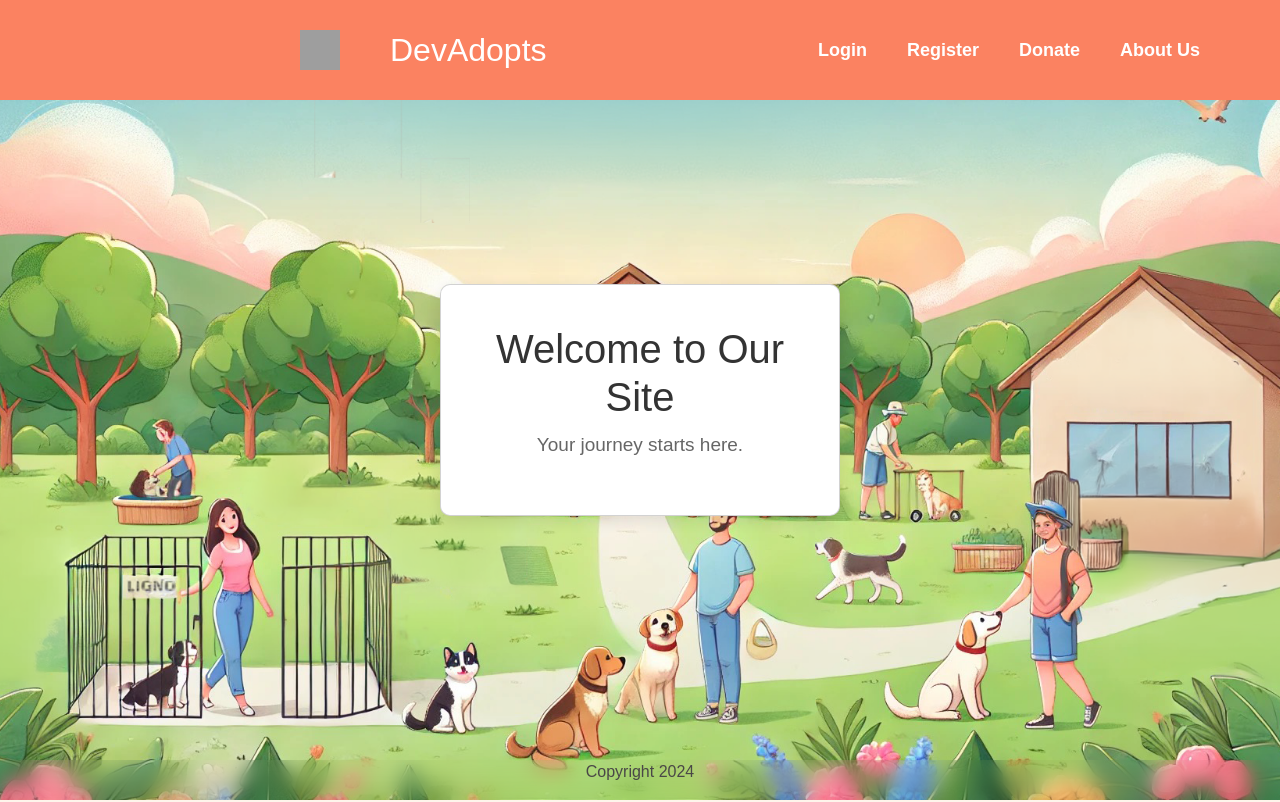
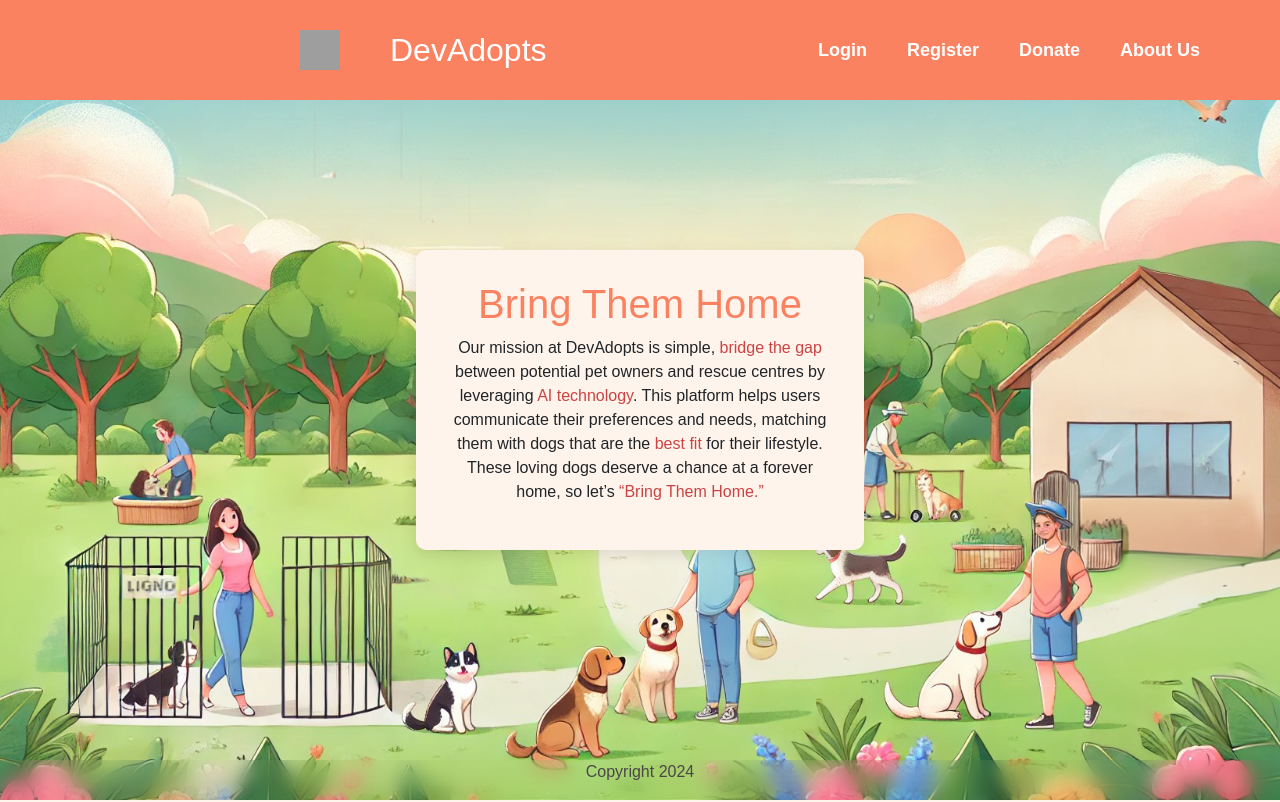
Before and after one commit to thenushan123/DevAdopts-frontend, a React (Vite) app in the folder devadopts-project/: page / in a window 1280 px wide. Shown: the top 802 px of the page. Built offline with nearby package versions, Linux system fonts and the light colour scheme; no server answers; grey boxes are pictures that could not be loaded.

Commit message:
finished landing

```diff
--- a/devadopts-project/src/pages/LandingPage/LandingPage.css
+++ b/devadopts-project/src/pages/LandingPage/LandingPage.css
@@ -22,33 +22,42 @@ body, html {
     margin: 0;
 }
 
-/* First Section: Background Image */
+
 .background-image-section {
     background: url('./Background Image.png') no-repeat center center/cover;
     position: relative;
 }
 
-.card {
-    background-color: rgba(255, 255, 255, 0.8);
-    padding: 20px;
+.cardlanding {
+    background-color: #FEF4EB;
+    padding: 30px;
     border-radius: 10px;
     box-shadow: 0px 4px 15px rgba(0, 0, 0, 0.1);
     text-align: center;
+    width: 35%;
+    max-width: 900px;
+    margin: 0 auto;
 }
 
-.card h1 {
-    margin: 0;
-    font-size: 2.5rem;
-    color: #333;
+
+.card p {
+    font-weight: bold;
 }
 
-.card p {
-    margin-top: 10px;
-    font-size: 1.2rem;
-    color: #666;
+.card .highlight-orange {
+    color: #FB8261;
 }
 
-/* Second Section: White */
+.card .highlight-red {
+    color: #CB4444;
+}
+
+.card .highlight-red, .card .highlight-orange {
+    display: inline;
+}
+
+
+
 .white-section {
     background-color: #FEF4EB;
     position: relative;
@@ -114,7 +123,6 @@ body, html {
     color: #CB4444;
 }
 
-
 .decor-image {
     position: absolute;
     top: 10px;
@@ -131,7 +139,7 @@ body, html {
     height: auto;
 }
 
-/* Third Section: Split Color */
+
 .split-section {
     display: flex;
     justify-content: center;
--- a/devadopts-project/src/pages/LandingPage/index.jsx
+++ b/devadopts-project/src/pages/LandingPage/index.jsx
@@ -15,15 +15,18 @@ const LandingPage = () => {
 
   return (
     <div className="landing-page">
-      {/* First Section: Background Image with Card */}
+
       <section className="section background-image-section">
-        <div className="card">
-          <h1>Welcome to Our Site</h1>
-          <p>Your journey starts here.</p>
-        </div>
-      </section>
+  <div className="cardlanding">
+    <h1 className="highlight-orange">Bring Them Home</h1>
+    <p>
+      Our mission at DevAdopts is simple, <span className="highlight-red">bridge the gap</span> between potential pet owners and rescue centres by leveraging <span className="highlight-red">AI technology</span>. This platform helps users communicate their preferences and needs, matching them with dogs that are the <span className="highlight-red">best fit</span> for their lifestyle. These loving dogs deserve a chance at a forever home, so let’s <span className="highlight-red">“Bring Them Home.”</span>
+    </p>
+  </div>
+</section>
 
-      {/* Second Section: White Page */}
+
+
       <section className="section white-section">
         <img src="./images/Decor1.png" className="decor-image" alt="Decorative Element 1" />
         <img src="./images/Decor2.png" className="decor-image-bottom-left" alt="Decorative Element 2" />
@@ -43,7 +46,7 @@ const LandingPage = () => {
         </div>
       </section>
 
-      {/* Third Section: Split Color with Rounded Corners */}
+
       <section className="section split-section">
   <img src="./images/DogSide.png" className="dogside-image" alt="Dog Side" />
   <div className="left-half">
--- a/devadopts-project/src/pages/UserProfilePage/UserProfile.css
+++ b/devadopts-project/src/pages/UserProfilePage/UserProfile.css
@@ -1,10 +1,10 @@
-Styles for the entire Tabs container
+/* Styles for the entire Tabs container */
 .mb-3 {
 margin-bottom: 10rem;
-margin-top: 100px;
+margin-top: 100px; /* Adjusts the margin below the tabs */
 }
 
-
+  /* Styles for individual Tab titles */
   .nav-tabs .nav-link {
     color: #555; /* Default color for the tab titles */
     padding: 5px 20px; /* Adds padding around the tab titles */
```
